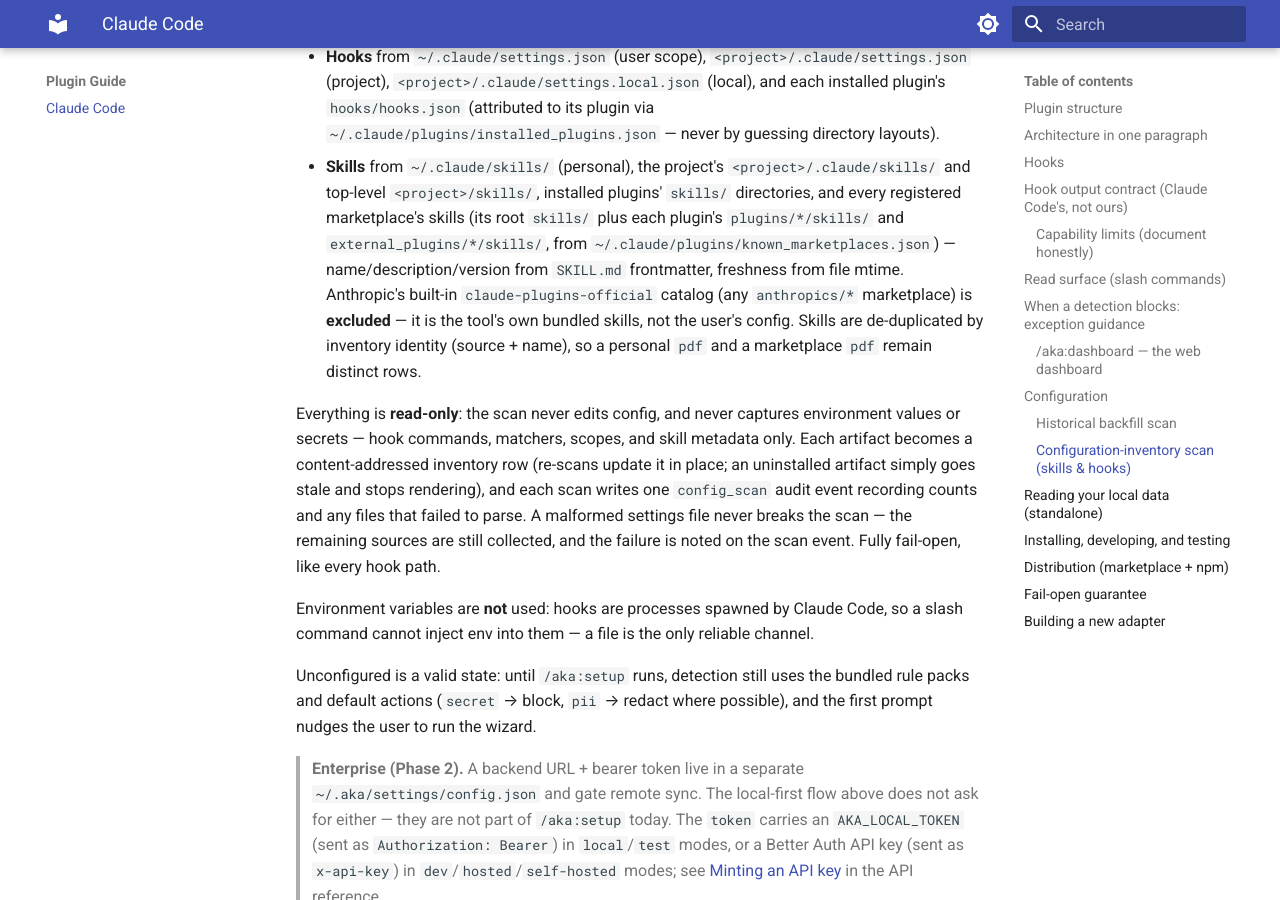
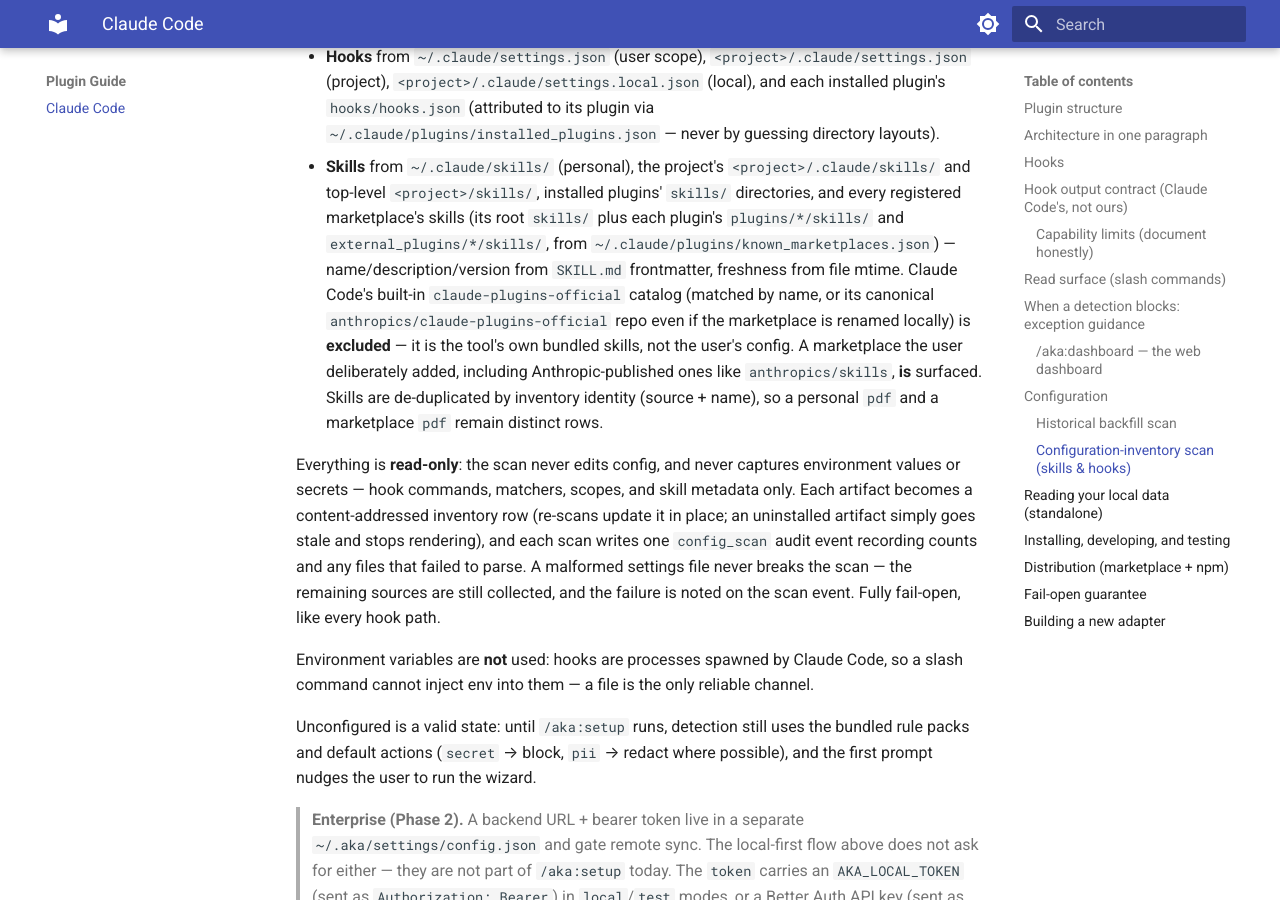
Before and after one commit to akasecurity/ai-tc-docs, an MkDocs documentation site: the page built from docs/plugin/claude-code.md, in a window 1280 px wide and 900 px high, scrolled down 6868 px. Built offline with MkDocs 1.6.1 and Material for MkDocs 9.7.7, drawn with Linux system fonts in a browser that asks for light colours.

Commit message:
fix(scanner): keep user-added Anthropic marketplaces, not just the built-in catalog
isClaudeOfficialMarketplace matched the whole `anthropics/*` org, so a
user-added marketplace like `anthropics/skills` was silently dropped from the
inventory — contradicting the "add everything else" intent and under-reporting
the surface. Narrow the exclusion to the built-in catalog only (name
`claude-plugins-official` or repo `anthropics/claude-plugins-official`, so a
locally renamed clone is still caught). Add a regression test that
`anthropics/skills` surfaces, rename the misleading exclusion test, and update
the plugin docs.

Addresses PR #304 review feedback.

```diff
--- a/docs/plugin/claude-code.md
+++ b/docs/plugin/claude-code.md
@@ -184,7 +184,7 @@ When `historicalAccess: full` is chosen, `/aka:setup` runs `scripts/backfill.js`
 Once per session (on `SessionStart`, under the same once-per-session claim as the inventory pass), the plugin scans the machine's Claude Code **configuration surface** and records it in the local store:
 
 - **Hooks** from `~/.claude/settings.json` (user scope), `<project>/.claude/settings.json` (project), `<project>/.claude/settings.local.json` (local), and each installed plugin's `hooks/hooks.json` (attributed to its plugin via `~/.claude/plugins/installed_plugins.json` — never by guessing directory layouts).
-- **Skills** from `~/.claude/skills/` (personal), the project's `<project>/.claude/skills/` and top-level `<project>/skills/`, installed plugins' `skills/` directories, and every registered marketplace's skills (its root `skills/` plus each plugin's `plugins/*/skills/` and `external_plugins/*/skills/`, from `~/.claude/plugins/known_marketplaces.json`) — name/description/version from `SKILL.md` frontmatter, freshness from file mtime. Anthropic's built-in `claude-plugins-official` catalog (any `anthropics/*` marketplace) is **excluded** — it is the tool's own bundled skills, not the user's config. Skills are de-duplicated by inventory identity (source + name), so a personal `pdf` and a marketplace `pdf` remain distinct rows.
+- **Skills** from `~/.claude/skills/` (personal), the project's `<project>/.claude/skills/` and top-level `<project>/skills/`, installed plugins' `skills/` directories, and every registered marketplace's skills (its root `skills/` plus each plugin's `plugins/*/skills/` and `external_plugins/*/skills/`, from `~/.claude/plugins/known_marketplaces.json`) — name/description/version from `SKILL.md` frontmatter, freshness from file mtime. Claude Code's built-in `claude-plugins-official` catalog (matched by name, or its canonical `anthropics/claude-plugins-official` repo even if the marketplace is renamed locally) is **excluded** — it is the tool's own bundled skills, not the user's config. A marketplace the user deliberately added, including Anthropic-published ones like `anthropics/skills`, **is** surfaced. Skills are de-duplicated by inventory identity (source + name), so a personal `pdf` and a marketplace `pdf` remain distinct rows.
 
 Everything is **read-only**: the scan never edits config, and never captures environment values or secrets — hook commands, matchers, scopes, and skill metadata only. Each artifact becomes a content-addressed inventory row (re-scans update it in place; an uninstalled artifact simply goes stale and stops rendering), and each scan writes one `config_scan` audit event recording counts and any files that failed to parse. A malformed settings file never breaks the scan — the remaining sources are still collected, and the failure is noted on the scan event. Fully fail-open, like every hook path.
 
```
